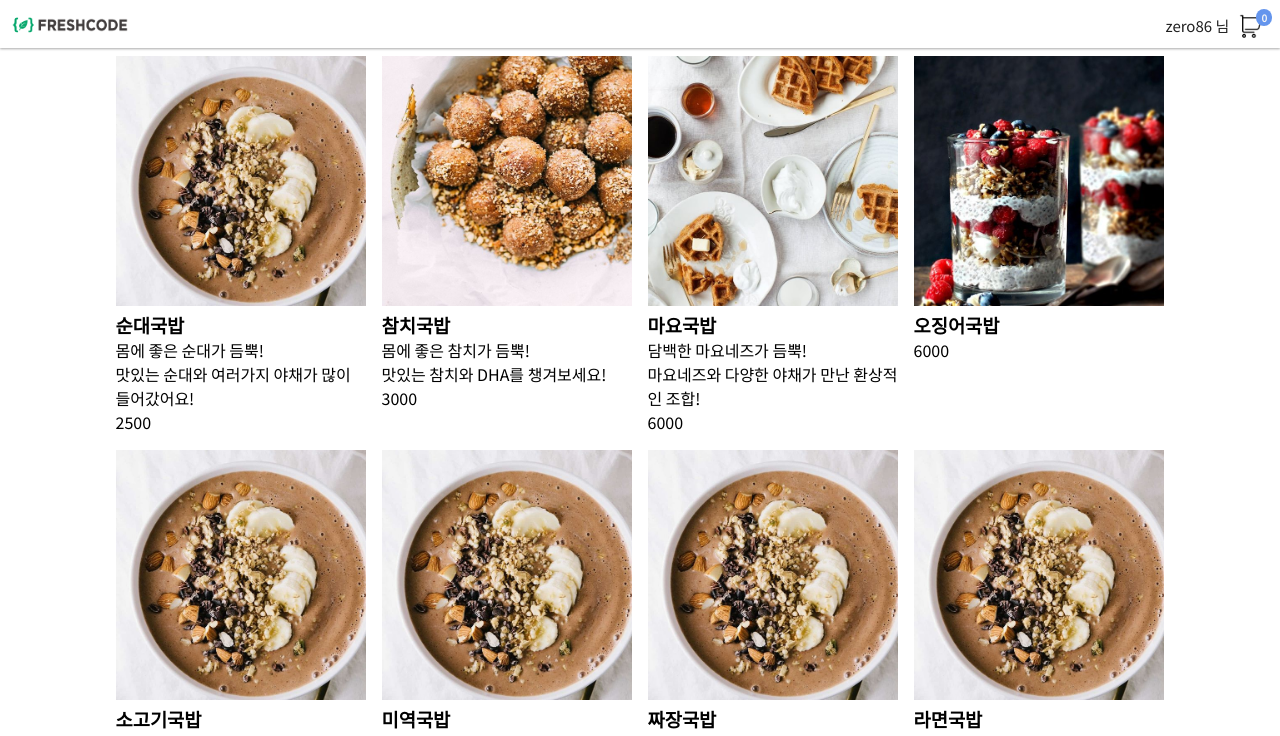
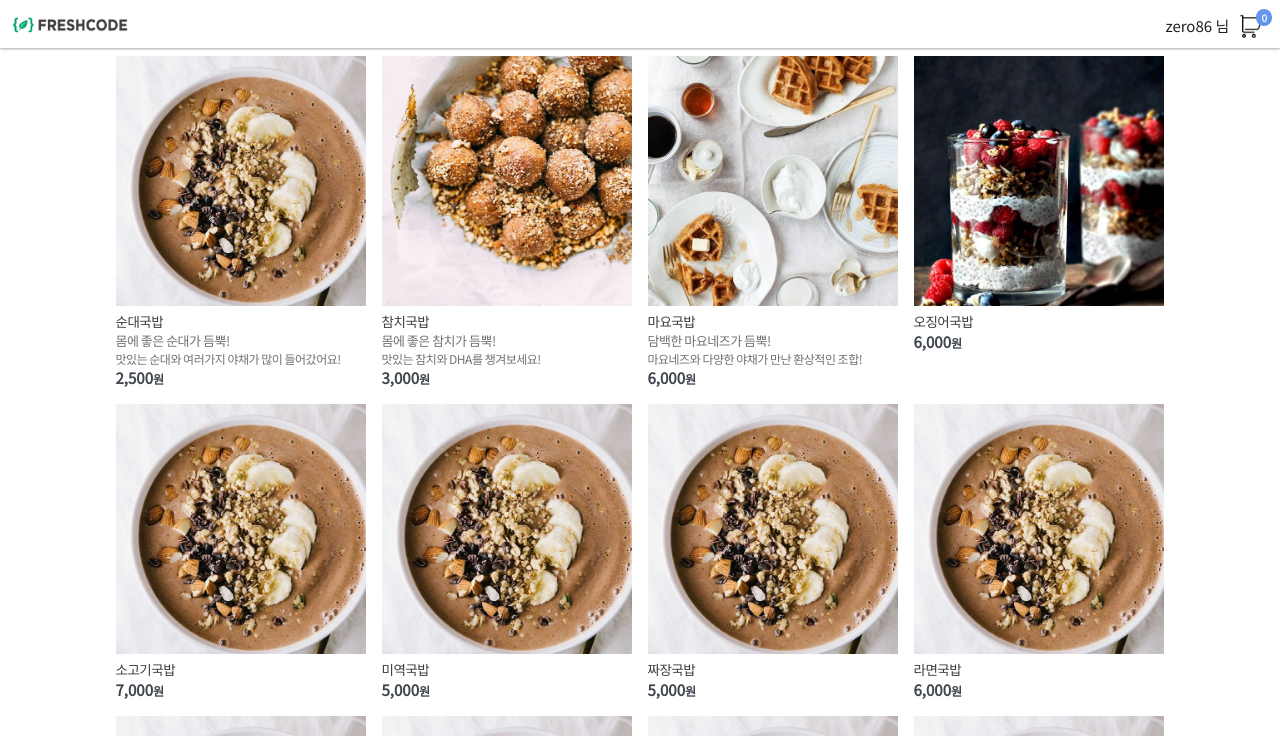
Before and after one commit to katanazero86/react-cart, a React app: page / in a window 1280 px wide. Shown: the top 736 px of the page. Built offline with nearby package versions, Linux system fonts and the light colour scheme.

Commit message:
[feature] react-cart 프로젝트 기능 구현
- css 작성

```diff
--- a/src/components/menu/menu_info/MenuInfo.js
+++ b/src/components/menu/menu_info/MenuInfo.js
@@ -2,20 +2,26 @@ import React from 'react';
 
 import MenuInfoStyle from './MenuInfo.scss';
 
+const currencyFormat = (price) => {
+  return price.toString().replace(/\B(?=(\d{3})+(?!\d))/g, ',');
+};
+
 function MenuInfo({menuName, menuSummary, menuDescription, menuPrice}) {
+
+
     return (
         <div className={MenuInfoStyle.wrap}>
-            <h3>
+            <h3 className={MenuInfoStyle['menu-name']}>
                 {menuName}
             </h3>
-            <p>
+            <p className={MenuInfoStyle['menu-summary']}>
                 {menuSummary}
             </p>
-            <p>
+            <p className={MenuInfoStyle['menu-description']}>
                 {menuDescription}
             </p>
-            <p>
-                {menuPrice}
+            <p className={MenuInfoStyle['menu-price']}>
+                {currencyFormat(menuPrice)}<span>원</span>
             </p>
         </div>
     )
--- a/src/components/menu/menu_info/MenuInfo.scss
+++ b/src/components/menu/menu_info/MenuInfo.scss
@@ -1,3 +1,38 @@
 .wrap {
 
+  .menu-name {
+    font-size: 13.5px;
+    letter-spacing: -0.5px;
+    font-weight: 500;
+    color: #3d3d3d;
+  }
+
+  .menu-summary {
+    font-size: 13px;
+    letter-spacing: -0.5px;
+    font-weight: 400;
+    color: #6f7174;
+    word-break: keep-all;
+  }
+
+  .menu-description {
+    font-size: 12px;
+    letter-spacing: -0.5px;
+    font-weight: 300;
+    color: #6f7174;
+    word-break: keep-all;
+  }
+
+  .menu-price {
+    font-size: 15px;
+    font-style: normal;
+    font-weight: 600;
+    color :  #3e454c;
+
+    span {
+      font-size: 12px;
+    }
+
+  }
+
 }
```
